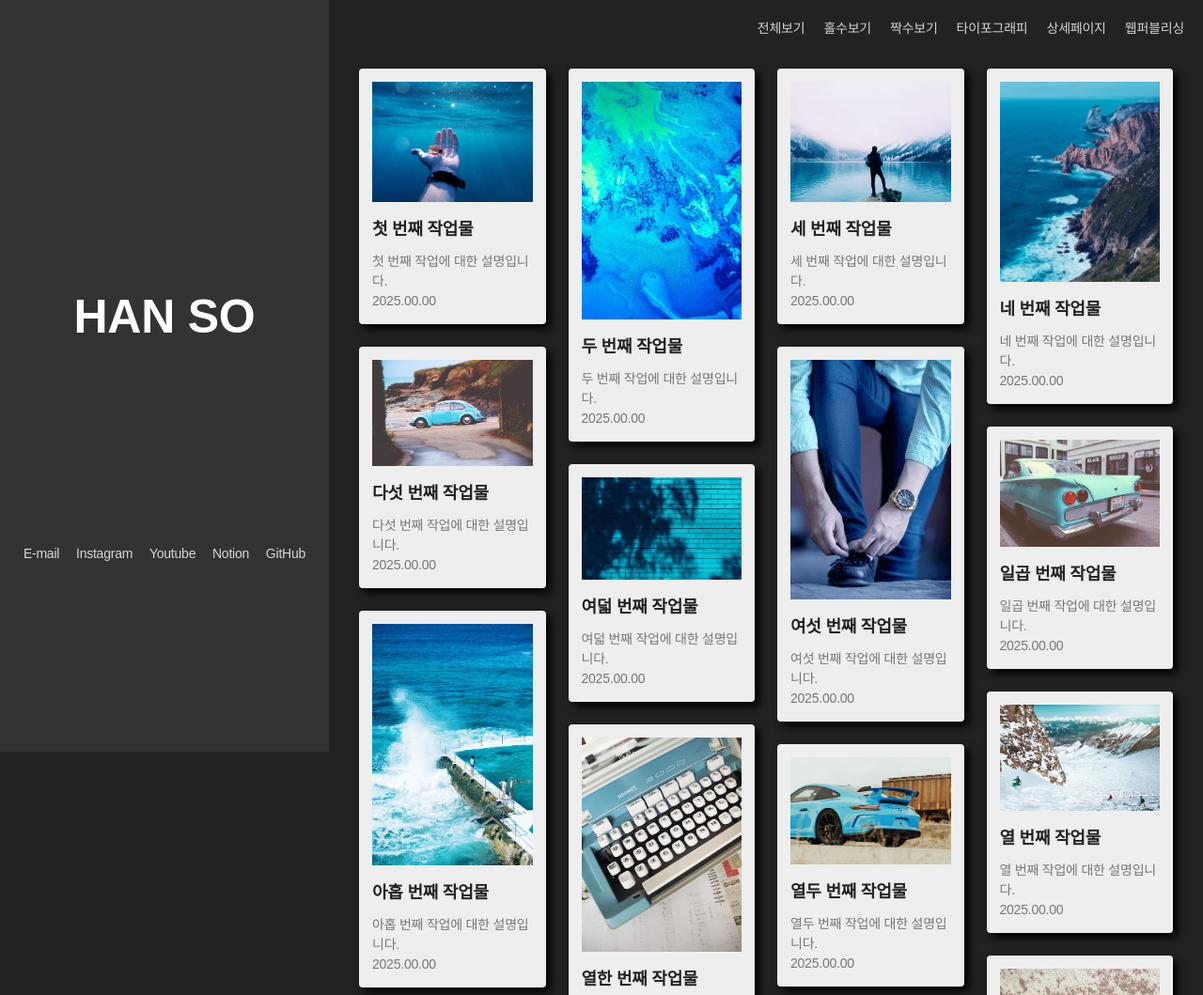
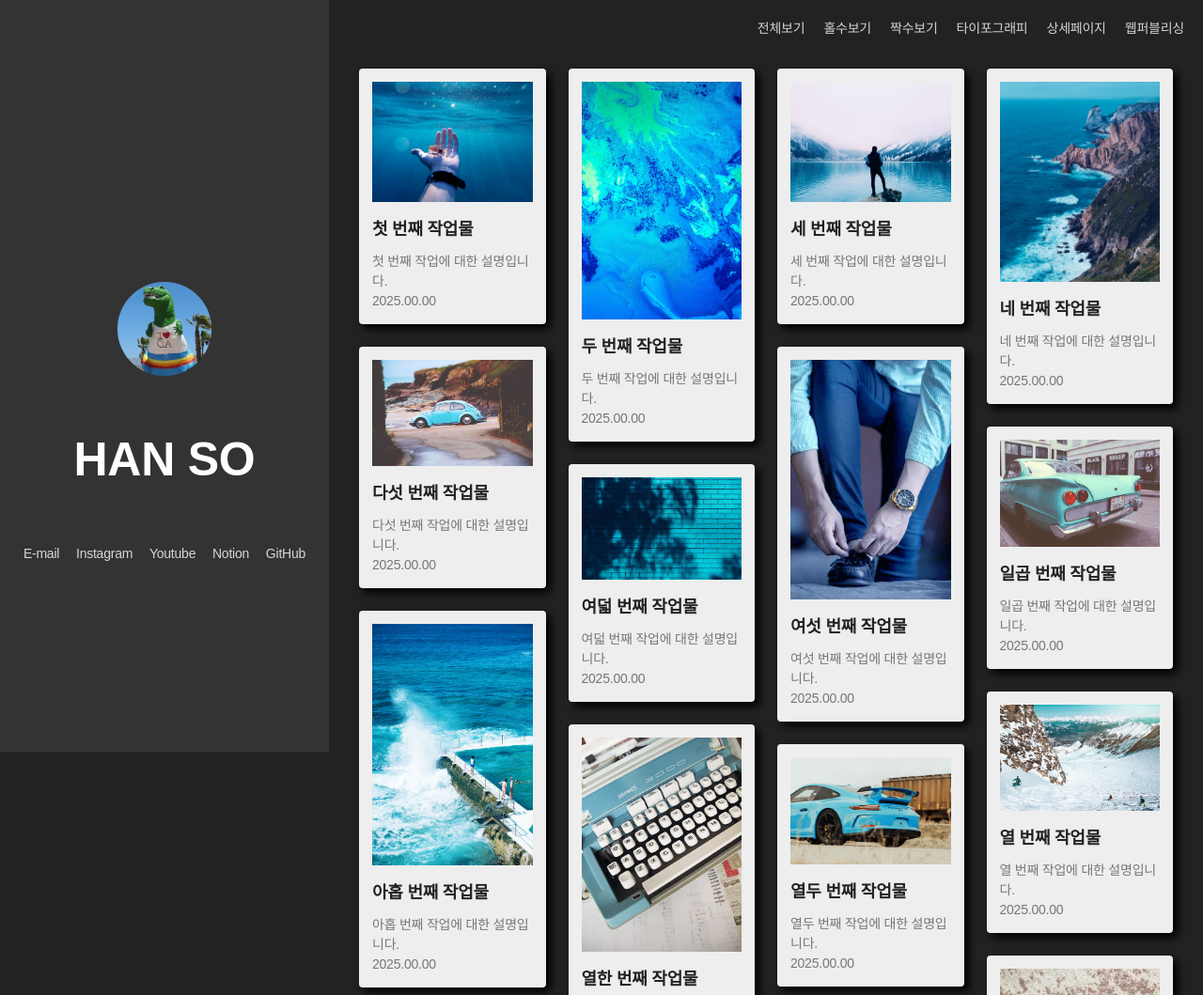
Before and after one commit to Han-So1/responsive-page, a plain HTML site: page index.html in a window 1280 px wide. Shown: the top 1059 px of the page at 94% size. Drawn offline with Linux system fonts and the light colour scheme.

Commit message:
배포 준비 완료

```diff
--- a/index.html
+++ b/index.html
@@ -3,7 +3,7 @@
   <head>
     <meta charset="UTF-8" />
     <meta name="viewport" content="width=device-width, initial-scale=1.0" />
-    <title>반응형 웹페이지 및 SEO적용 실습</title>
+    <title>Han-so</title>
     <link rel="stylesheet" href="css/style.css" />
     <!-- isotope -->
     <script src="js/isotope.pkgd.min.js"></script>
@@ -14,11 +14,11 @@
   </head>
   <body>
     <header class="header">
-      <!-- <div class="logo">
+      <div class="logo">
     <a href="#">
-     <img src="" alt="" />
+     <img src="images/avatar.png" alt="" />
     </a>
-   </div> -->
+   </div>
       <h1>HAN SO</h1>
 
       <ul class="contact">
```
